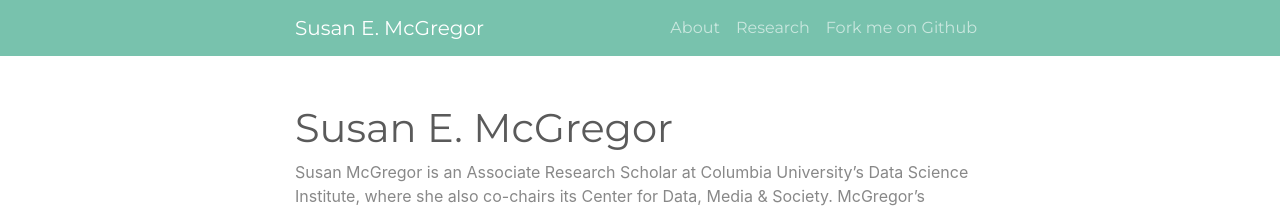
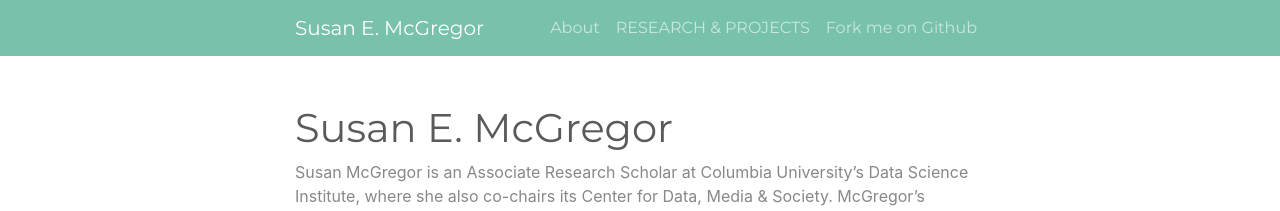
Before and after one commit to susanemcg/susanemcg.github.io, a Jekyll site: the page built from index.md, in a window 1280 px wide. Shown: the top 211 px of the page. Built offline with Jekyll 4.4.1, drawn with Linux system fonts in a browser that asks for light colours.

Commit message:
Update research.md

```diff
--- a/research.md
+++ b/research.md
@@ -1,6 +1,4 @@
 ---
 layout: page
-title: Research
+title: RESEARCH & PROJECTS
 ---
-
-Research info TK
```
